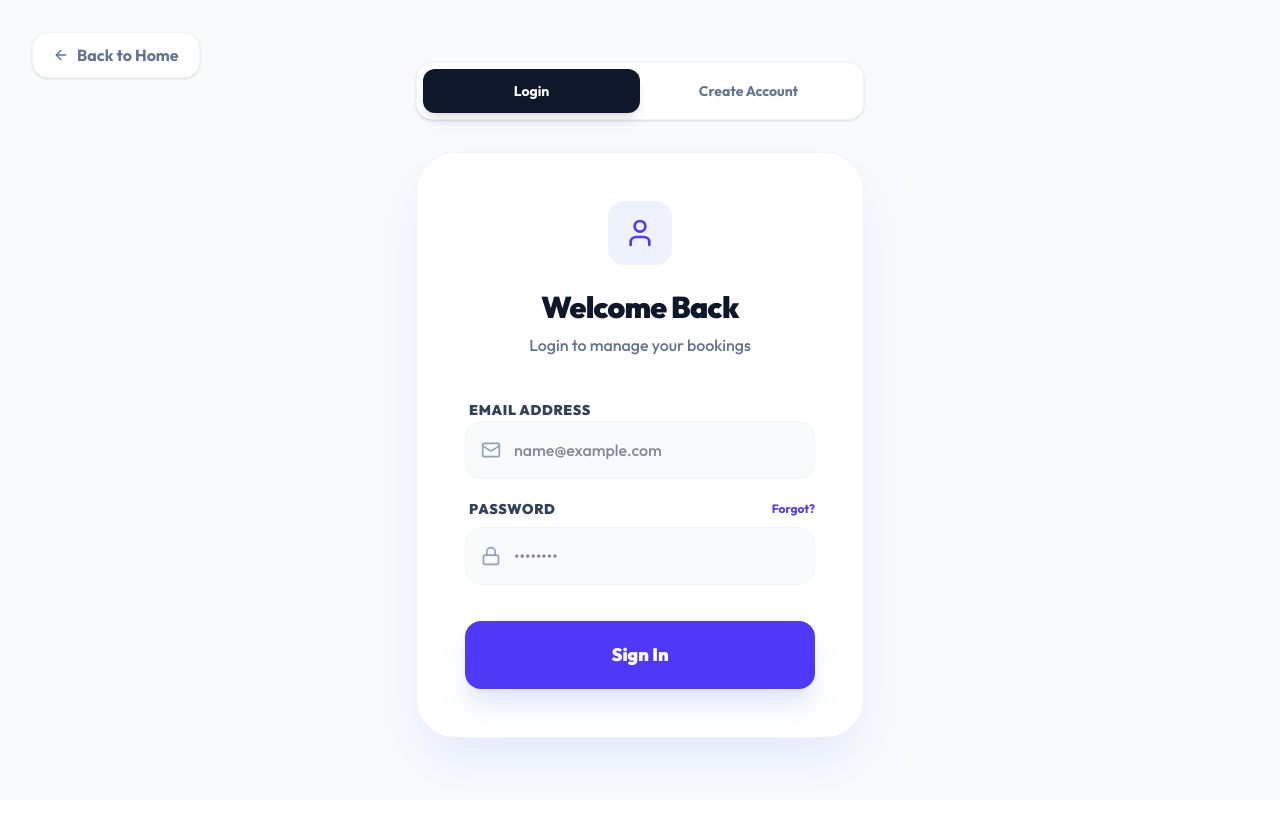
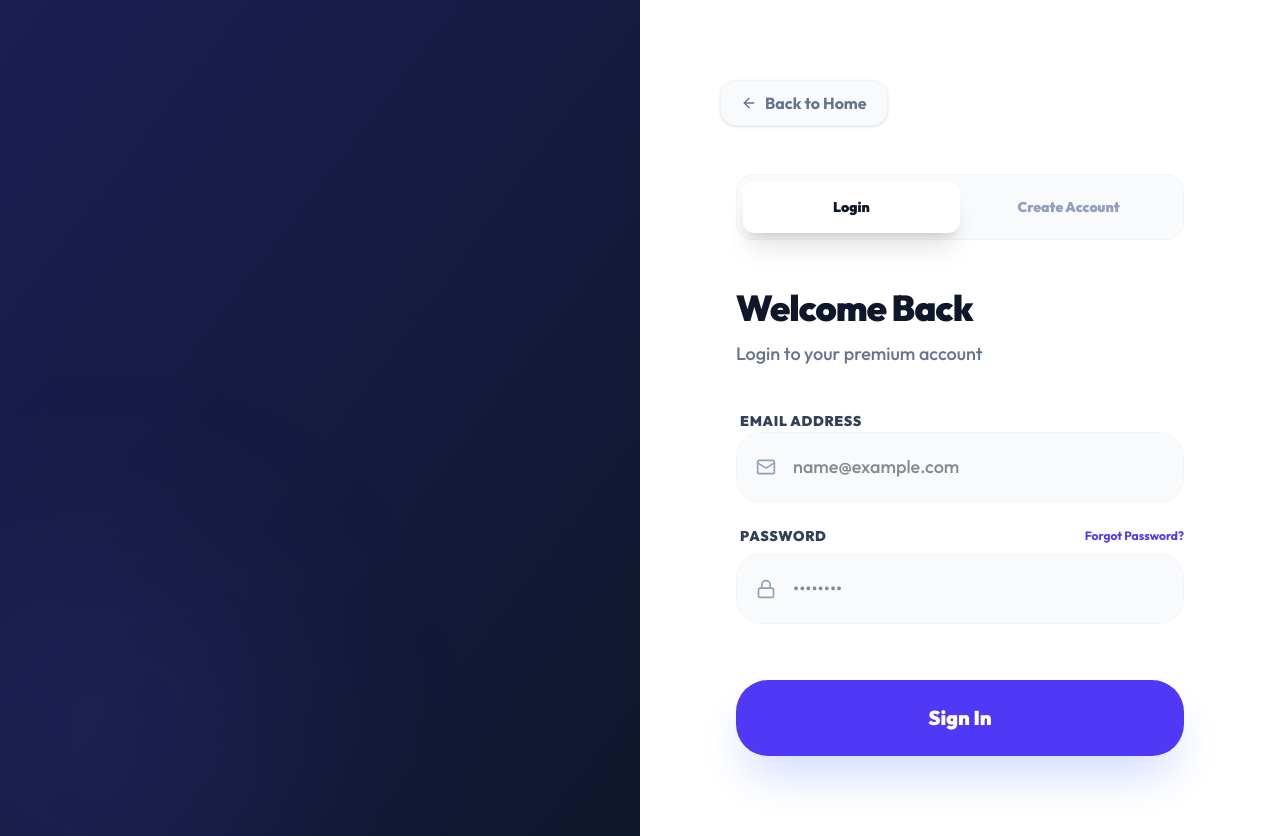
Before and after one commit to zingline-dev/Nexrova, a Next.js app in the folder Nexrova-web/: page /login in a window 1280 px wide. Before the commit the page ends 800 px from the top, so only its background shows below. Built offline with nearby package versions, Linux system fonts and the light colour scheme.

Commit message:
Redesigned login page to premium full-screen split layout

```diff
--- a/Nexrova-web/src/app/login/page.tsx
+++ b/Nexrova-web/src/app/login/page.tsx
@@ -44,21 +44,56 @@ export default function LoginPage() {
   }
 
   return (
-    <div className="min-h-screen flex items-center justify-center bg-slate-50 px-4 relative">
+    <div className="min-h-screen bg-white flex relative overflow-hidden">
+      {/* Visual Side (Hidden on Mobile) */}
+      <div className="hidden lg:flex lg:w-1/2 bg-slate-900 relative items-center justify-center p-20 overflow-hidden">
+        <div className="absolute top-0 left-0 w-full h-full bg-gradient-to-br from-indigo-600/20 to-transparent" />
+        <div className="absolute -bottom-24 -left-24 w-96 h-96 bg-indigo-500/10 rounded-full blur-[100px]" />
+
+        <div className="relative z-10 max-w-lg space-y-12 animate-slide-up">
+          <div className="inline-flex items-center gap-3 px-6 py-3 rounded-2xl bg-white/5 border border-white/10 text-white font-black uppercase tracking-widest text-xs">
+            <ShieldCheck className="w-5 h-5 text-emerald-400" /> Trusted by Bhubaneswar
+          </div>
+
+          <h2 className="text-6xl font-black text-white leading-tight">
+            Premium Home Services, <span className="text-indigo-400">Simplified.</span>
+          </h2>
+
+          <div className="space-y-6">
+            {[
+              "100% Verified Professionals",
+              "Transparent Upfront Pricing",
+              "60-Minute Response Time",
+              "Dedicated Support"
+            ].map((benefit, idx) => (
+              <div key={idx} className="flex items-center gap-4 text-white/70 font-bold text-lg animate-fade-in" style={{ animationDelay: `${idx * 150}ms` }}>
+                <div className="w-6 h-6 rounded-full bg-emerald-500/20 flex items-center justify-center">
+                  <CheckCircle2 className="w-3.5 h-3.5 text-emerald-400" />
+                </div>
+                {benefit}
+              </div>
+            ))}
+          </div>
+        </div>
+      </div>
+
+      {/* Form Side */}
+      <div className="w-full lg:w-1/2 flex flex-col relative py-12 md:py-20 px-6 sm:px-12 lg:px-20 overflow-y-auto">
         <Link
           href="/"
-        className="absolute top-8 left-8 flex items-center gap-2 text-slate-500 font-bold hover:text-indigo-600 transition-all bg-white px-5 py-2.5 rounded-2xl border border-slate-100 shadow-sm hover-lift"
+          className="inline-flex self-start items-center gap-2 text-slate-500 font-bold hover:text-indigo-600 transition-all bg-slate-50 px-5 py-2.5 rounded-2xl border border-slate-100 shadow-sm hover-lift mb-12"
         >
           <ArrowRight className="w-4 h-4 rotate-180" /> Back to Home
         </Link>
-      <div className="max-w-md w-full">
+
+        <div className="flex-1 flex flex-col justify-center max-w-md mx-auto w-full animate-slide-up">
           {/* Toggle */}
-        <div className="flex bg-white p-1.5 rounded-2xl mb-8 shadow-sm border border-slate-100">
+          <div className="flex bg-slate-50 p-1.5 rounded-2xl mb-12 border border-slate-100">
             <button
               onClick={() => setIsLogin(true)}
               className={cn(
-              "flex-1 py-3 rounded-xl font-bold text-sm transition-all",
-              isLogin ? "bg-slate-900 text-white shadow-lg" : "text-slate-500 hover:text-slate-900"
+                "flex-1 py-4 rounded-xl font-black text-sm transition-all",
+                isLogin ? "bg-white text-slate-900 shadow-xl" : "text-slate-400 hover:text-slate-600"
               )}
             >
               Login
@@ -66,39 +101,34 @@ export default function LoginPage() {
             <button
               onClick={() => setIsLogin(false)}
               className={cn(
-              "flex-1 py-3 rounded-xl font-bold text-sm transition-all",
-              !isLogin ? "bg-slate-900 text-white shadow-lg" : "text-slate-500 hover:text-slate-900"
+                "flex-1 py-4 rounded-xl font-black text-sm transition-all",
+                !isLogin ? "bg-white text-slate-900 shadow-xl" : "text-slate-400 hover:text-slate-600"
               )}
             >
               Create Account
             </button>
           </div>
 
-        {/* Form Card */}
-        <div className="bg-white rounded-[40px] p-8 md:p-12 shadow-2xl shadow-indigo-100 border border-slate-100">
-          <div className="text-center mb-10">
-            <div className="inline-flex items-center justify-center w-16 h-16 bg-indigo-50 rounded-2xl mb-6">
-              <User className="w-8 h-8 text-indigo-600" />
-            </div>
-            <h1 className="text-3xl font-black text-slate-900 tracking-tight">
+          <div className="mb-10">
+            <h1 className="text-4xl font-black text-slate-900 tracking-tight mb-3">
               {isLogin ? "Welcome Back" : "Join Nexrova"}
             </h1>
-            <p className="text-slate-500 font-medium mt-2">
-              {isLogin ? "Login to manage your bookings" : "Start your premium home service journey"}
+            <p className="text-slate-500 font-medium text-lg">
+              {isLogin ? "Login to your premium account" : "Start your journey with Bhubaneswar's best"}
             </p>
           </div>
 
-          <form onSubmit={handleSubmit} className="space-y-5">
+          <form onSubmit={handleSubmit} className="space-y-6">
             {!isLogin && (
               <div className="space-y-2">
                 <label className="text-sm font-black text-slate-700 uppercase tracking-wider ml-1">Full Name</label>
                 <div className="relative">
-                  <User className="absolute left-4 top-1/2 -translate-y-1/2 w-5 h-5 text-slate-400" />
+                  <User className="absolute left-5 top-1/2 -translate-y-1/2 w-5 h-5 text-slate-400" />
                   <input
                     type="text"
                     placeholder="John Doe"
                     required
-                    className="w-full bg-slate-50 border border-slate-100 rounded-2xl py-4 pl-12 pr-4 font-medium focus:outline-none focus:ring-2 focus:ring-indigo-500/20 focus:bg-white transition-all"
+                    className="w-full bg-slate-50 border border-slate-100 rounded-3xl py-5 pl-14 pr-6 font-medium focus:outline-none focus:ring-2 focus:ring-indigo-500/20 focus:bg-white transition-all text-lg"
                   />
                 </div>
               </div>
@@ -107,14 +137,14 @@ export default function LoginPage() {
             <div className="space-y-2">
               <label className="text-sm font-black text-slate-700 uppercase tracking-wider ml-1">Email Address</label>
               <div className="relative">
-                <Mail className="absolute left-4 top-1/2 -translate-y-1/2 w-5 h-5 text-slate-400" />
+                <Mail className="absolute left-5 top-1/2 -translate-y-1/2 w-5 h-5 text-slate-400" />
                 <input
                   type="email"
                   placeholder="name@example.com"
                   required
                   value={email}
                   onChange={(e) => setEmail(e.target.value)}
-                  className="w-full bg-slate-50 border border-slate-100 rounded-2xl py-4 pl-12 pr-4 font-medium focus:outline-none focus:ring-2 focus:ring-indigo-500/20 focus:bg-white transition-all"
+                  className="w-full bg-slate-50 border border-slate-100 rounded-3xl py-5 pl-14 pr-6 font-medium focus:outline-none focus:ring-2 focus:ring-indigo-500/20 focus:bg-white transition-all text-lg"
                 />
               </div>
             </div>
@@ -122,37 +152,36 @@ export default function LoginPage() {
             <div className="space-y-2">
               <div className="flex justify-between items-center ml-1">
                 <label className="text-sm font-black text-slate-700 uppercase tracking-wider">Password</label>
-                {isLogin && <button type="button" className="text-xs font-bold text-indigo-600">Forgot?</button>}
+                {isLogin && <button type="button" className="text-xs font-bold text-indigo-600">Forgot Password?</button>}
               </div>
               <div className="relative">
-                <Lock className="absolute left-4 top-1/2 -translate-y-1/2 w-5 h-5 text-slate-400" />
+                <Lock className="absolute left-5 top-1/2 -translate-y-1/2 w-5 h-5 text-slate-400" />
                 <input
                   type="password"
                   placeholder="••••••••"
                   required
-                  className="w-full bg-slate-50 border border-slate-100 rounded-2xl py-4 pl-12 pr-4 font-medium focus:outline-none focus:ring-2 focus:ring-indigo-500/20 focus:bg-white transition-all"
+                  className="w-full bg-slate-50 border border-slate-100 rounded-3xl py-5 pl-14 pr-6 font-medium focus:outline-none focus:ring-2 focus:ring-indigo-500/20 focus:bg-white transition-all text-lg"
                 />
               </div>
             </div>
 
             <button
               type="submit"
-              className="w-full bg-indigo-600 text-white py-5 rounded-2xl font-black text-lg hover:bg-indigo-700 transition-all shadow-xl shadow-indigo-100 active:scale-[0.98] mt-4"
+              className="w-full bg-indigo-600 text-white py-6 rounded-[32px] font-black text-xl hover:bg-indigo-700 transition-all shadow-2xl shadow-indigo-200 active:scale-[0.98] mt-8"
             >
               {isLogin ? "Sign In" : "Create Account"}
             </button>
           </form>
 
           {!isLogin && (
-            <div className="mt-8 pt-8 border-t border-slate-50 flex items-center gap-3 text-slate-400">
-              <ShieldCheck className="w-5 h-5" />
-              <p className="text-xs font-bold leading-relaxed">
-                By creating an account, you agree to our Terms of Service and Privacy Policy.
+            <div className="mt-10 pt-8 border-t border-slate-100 flex items-start gap-4 text-slate-400">
+              <ShieldCheck className="w-6 h-6 shrink-0 text-emerald-500" />
+              <p className="text-[13px] font-bold leading-relaxed">
+                By creating an account, you agree to our <Link href="/terms" className="text-slate-900 underline">Terms of Service</Link> and <Link href="/privacy" className="text-slate-900 underline">Privacy Policy</Link>.
               </p>
             </div>
           )}
         </div>
-
       </div>
     </div>
   );
```
Lines whose indentation alone changed are shown as unchanged.
